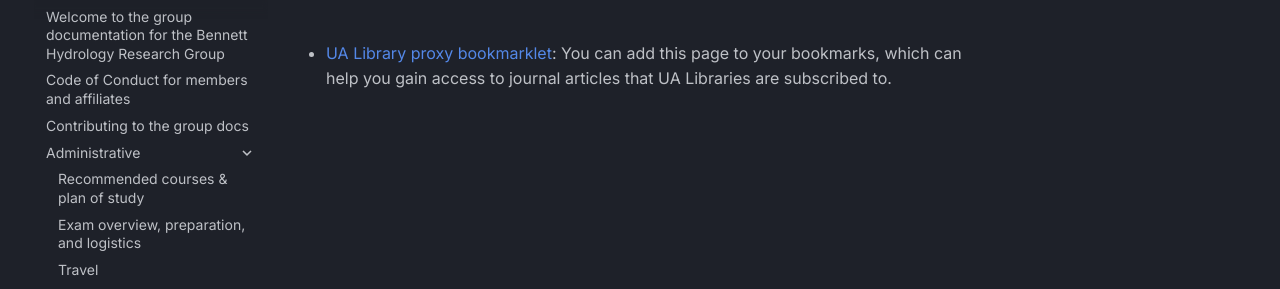
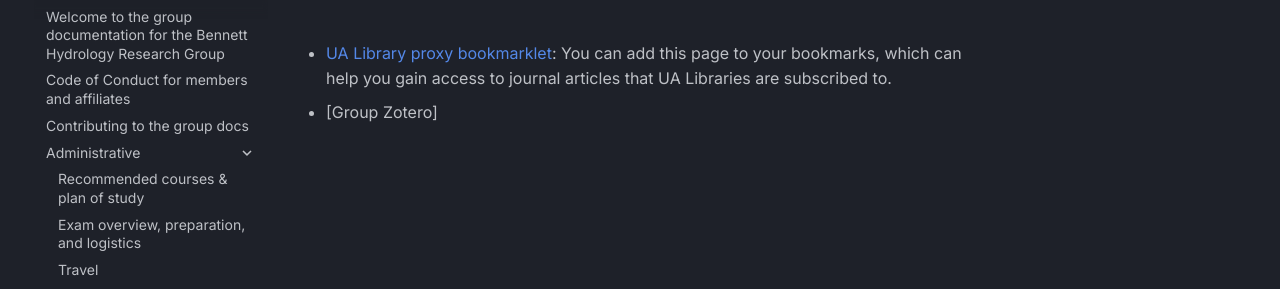
Before and after one commit to BennettHydroLab/group_docs, an MkDocs documentation site: the page built from docs/administrative/4_misc.md, in a window 1280 px wide. Shown: the part 139-428 px from the top of the page. Built offline with MkDocs 1.6.1 and Material for MkDocs 9.7.7, drawn with Linux system fonts in a browser that asks for light colours.

Commit message:
Add some links

```diff
--- a/docs/administrative/4_misc.md
+++ b/docs/administrative/4_misc.md
@@ -1,3 +1,4 @@
 # Other useful stuff
 
 - [UA Library proxy bookmarklet](https://lib.arizona.edu/hsl/materials/bookmarklet): You can add this page to your bookmarks, which can help you gain access to journal articles that UA Libraries are subscribed to.
+- [Group Zotero]
```
Also changed, not shown: docs/computing/6_communities.md (+1 -0 lines).
